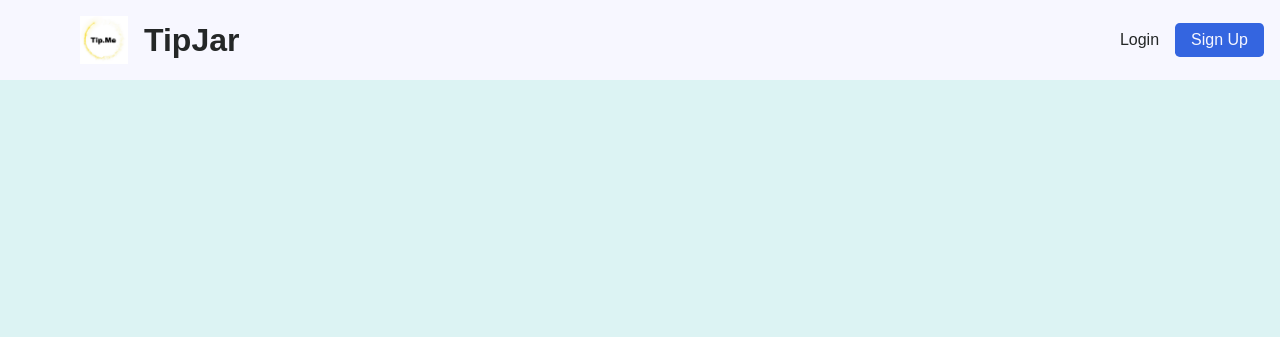
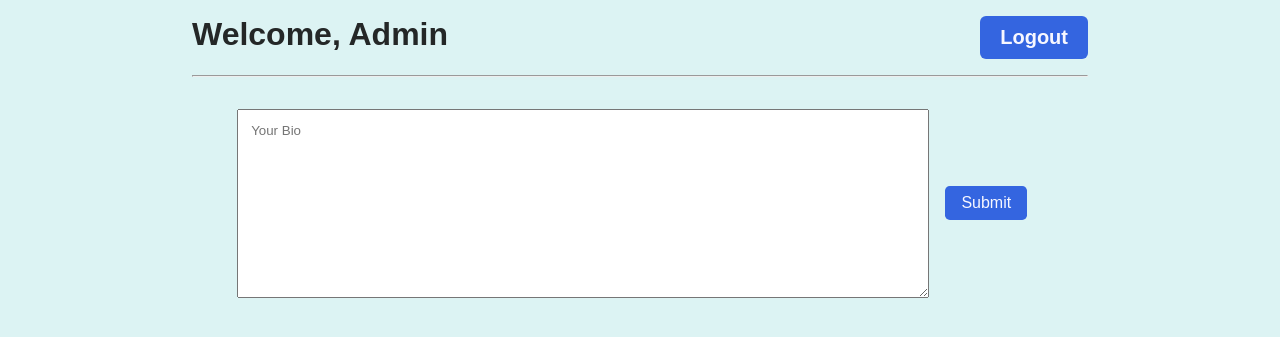
Before and after one commit to Rishi-Bidani/UniHack-TipJar, a Flask app: a page that uses templates/edit.html in a window 1280 px wide. Shown: the top 337 px of the page. Run offline with Flask 2, Linux system fonts and the light colour scheme; a user stored in the database is signed in.

Commit message:
working on edit page

```diff
--- a/main.py
+++ b/main.py
@@ -70,6 +70,13 @@
         abort(404)
 
 
+# LOGOUT
+@app.route("/logout")
+def logout():
+    if "username" in session:
+        session.pop('username', None)
+    return redirect("/")
+
 # WELCOME
 @app.route("/welcome")
 def welcome():
@@ -96,7 +103,7 @@
     if request.method == "GET":
         if "username" in session:
             print("logged in")
-            return render_template("edit.html", data=session["username"])
+            return render_template("edit.html", user=session["username"])
         else:
             abort(401)
     abort(404)
--- /dev/null
+++ b/static/css/edit.css
@@ -0,0 +1,50 @@
+main{
+    width: 70%;
+    margin: auto;
+}
+
+header{
+    display: flex;
+    font-size: clamp(1.2rem, 1.2rem + 1vw, 3rem);
+    padding: 0.5em 0;
+    text-transform: capitalize;
+    font-weight: 600;
+}
+
+button.submit,
+.button--logout{
+    margin-left: auto;
+    font-size: 20px;
+    background-color: rgb(52, 101, 224);
+    color: var(--white);
+    height: fit-content;
+    padding: 0.5em 1em;
+    border-radius: 0.3em;
+    text-decoration: none;
+    border: none;
+}
+
+button.submit{
+    margin: auto 1rem;
+    font-size: 16px;
+}
+
+.form{
+    width: 90%;
+    margin: auto;
+    gap: 1rem;
+}
+
+.form--item{
+    margin: 2rem 0;
+}
+
+textarea{
+    width: 100%;
+    height: 10rem;
+    min-height: 5rem;
+    max-height: 15rem;
+    resize: vertical;
+    padding: 1em;
+    line-height: 1.2em;
+}
--- a/templates/edit.html
+++ b/templates/edit.html
@@ -1,5 +1,29 @@
-{% extends "base.html" %}
+<!doctype html>
+<html lang="en">
+<head>
+    <meta charset="UTF-8">
+    <meta name="viewport"
+          content="width=device-width, user-scalable=no, initial-scale=1.0, maximum-scale=1.0, minimum-scale=1.0">
+    <meta http-equiv="X-UA-Compatible" content="ie=edge">
+    <title>{{user}}</title>
+    <!--  My CSS  -->
+    <link rel="stylesheet" href="{{ url_for('static', filename='css/master.css') }}">
+    <link rel="stylesheet" href="{{ url_for('static', filename='css/edit.css') }}">
 
-{% block main %}
-
-{% endblock %}
+</head>
+<body>
+    <main class="flex flex--column">
+        <header>
+            Welcome, {{user}}
+            <a href="/logout" class="button--logout">Logout</a>
+        </header>
+        <hr>
+        <section class="form flex flex--column">
+            <article class="form--item flex">
+                <textarea name="bio" id="bio" placeholder="Your Bio"></textarea>
+                <button class="submit">Submit</button>
+            </article>
+        </section>
+    </main>
+</body>
+</html>
--- a/templates/login.html
+++ b/templates/login.html
@@ -1,7 +1,7 @@
 {% extends 'base.html' %}
 
 {% block links %}
-<link rel="stylesheet" href="../static/css/login-register.css">
+<link rel="stylesheet" href="{{ url_for('static', filename='css/login-register.css') }}">
 {% endblock %}
 
 {% block main %}
```
Also changed, not shown: static/js/submitbio.js (added).
